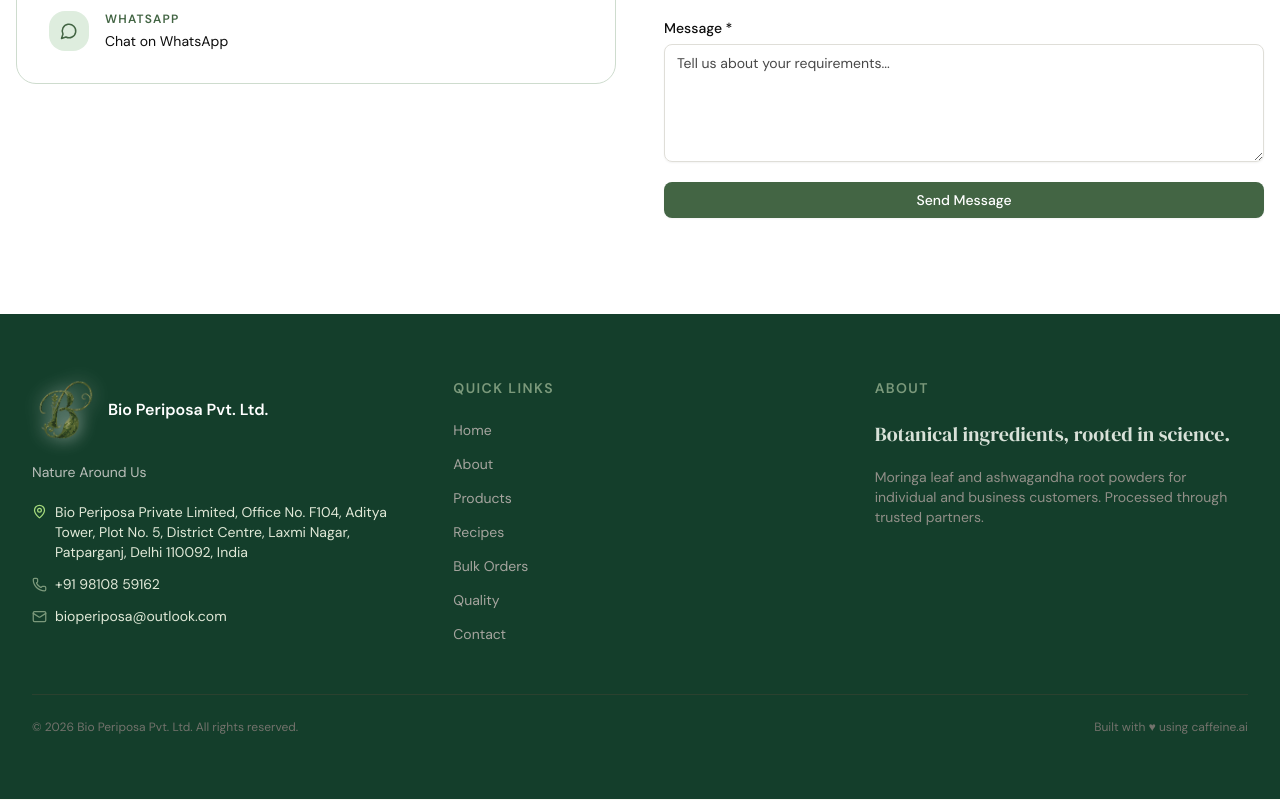
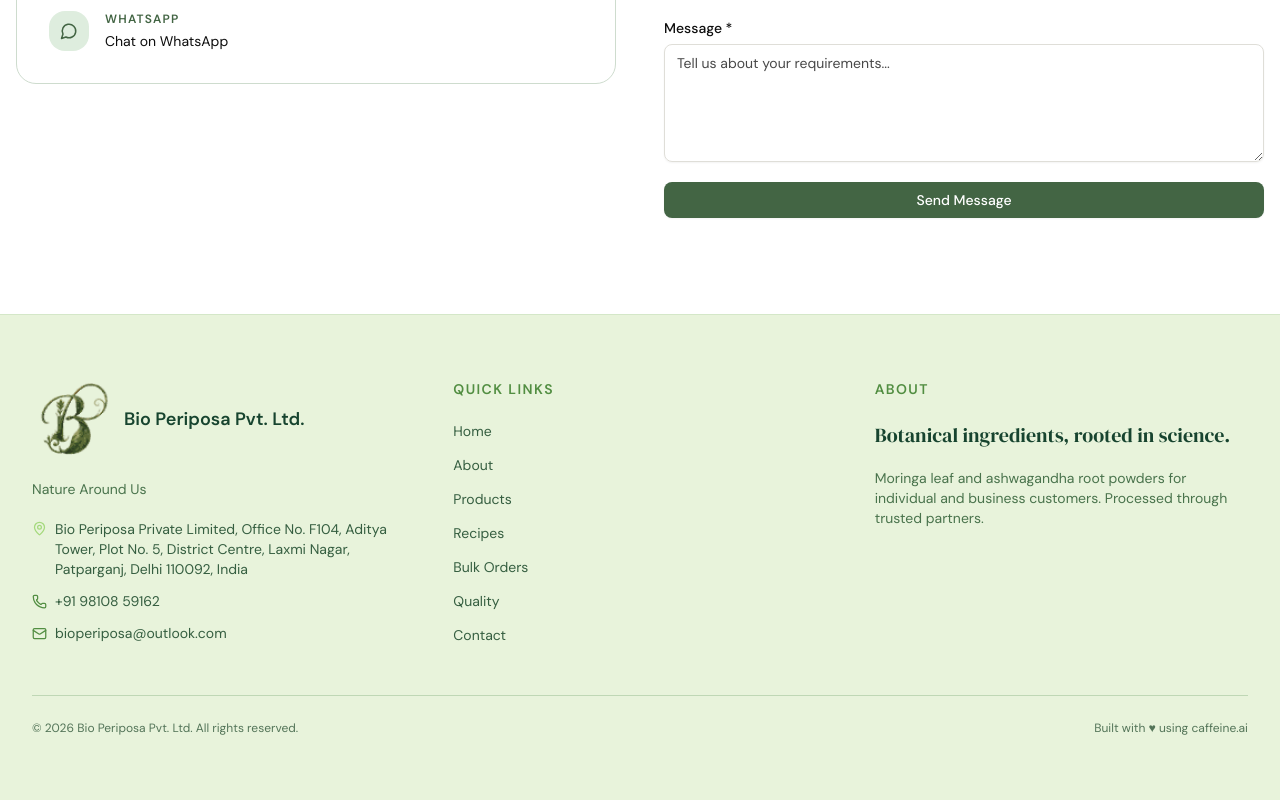
Before and after one commit to chitiagarwal/bio-peri-posa-website, a React (Vite) app in the folder src/frontend/: page /contact in a window 1280 px wide. Shown: the part 669-1469 px from the top of the page. Built offline with nearby package versions, Linux system fonts and the light colour scheme; no server answers; what @icp-sdk/core would draw is missing.

Commit message:
Use soothing pale sage footer for clear botanical logo contrast

```diff
--- a/src/frontend/src/components/Footer.tsx
+++ b/src/frontend/src/components/Footer.tsx
@@ -20,7 +20,7 @@ export default function Footer() {
       ? encodeURIComponent(window.location.hostname)
       : "";
   return (
-    <footer className="bg-[#143e2b] text-white">
+    <footer className="bg-[#e8f3db] text-[#17442f] border-t border-[#d4e7c8]">
       <div className="max-w-7xl mx-auto px-4 sm:px-6 lg:px-8 py-16">
         <div className="grid grid-cols-1 md:grid-cols-3 gap-12">
           {/* Company Details */}
@@ -29,21 +29,21 @@ export default function Footer() {
               <img
                 src={brandLogo}
                 alt="Bio Periposa botanical B logo"
-                className="w-16 h-16 object-contain drop-shadow-[0_0_9px_rgba(255,255,255,0.6)]"
+                className="w-20 h-20 object-contain"
               />
-              <span className="font-sans text-base text-white font-semibold">
+              <span className="font-sans text-lg text-[#17442f] font-bold">
                 Bio Periposa Pvt. Ltd.
               </span>
             </div>
             <p
               className="text-sm font-sans mb-5"
-              style={{ color: "oklch(0.80 0.010 145)" }}
+              style={{ color: "#49734c" }}
             >
               Nature Around Us
             </p>
             <ul
               className="space-y-3 text-sm font-sans"
-              style={{ color: "#e1e9d8" }}
+              style={{ color: "#355e40" }}
             >
               <li className="flex gap-2">
                 <MapPin
@@ -56,19 +56,19 @@ export default function Footer() {
                 </span>
               </li>
               <li className="flex gap-2 items-center">
-                <Phone size={15} style={{ color: "oklch(0.65 0.055 145)" }} />
+                <Phone size={15} style={{ color: "#528e42" }} />
                 <a
                   href="tel:+919810859162"
-                  className="hover:text-white transition-colors"
+                  className="hover:text-[#237a3b] transition-colors"
                 >
                   +91 98108 59162
                 </a>
               </li>
               <li className="flex gap-2 items-center">
-                <Mail size={15} style={{ color: "oklch(0.65 0.055 145)" }} />
+                <Mail size={15} style={{ color: "#528e42" }} />
                 <a
                   href="mailto:bioperiposa@outlook.com"
-                  className="hover:text-white transition-colors"
+                  className="hover:text-[#237a3b] transition-colors"
                 >
                   bioperiposa@outlook.com
                 </a>
@@ -80,7 +80,7 @@ export default function Footer() {
           <div>
             <h3
               className="text-sm font-sans font-semibold uppercase tracking-widest mb-5"
-              style={{ color: "oklch(0.65 0.055 145)" }}
+              style={{ color: "#528e42" }}
             >
               Quick Links
             </h3>
@@ -89,8 +89,8 @@ export default function Footer() {
                 <li key={link.path}>
                   <Link
                     to={link.path}
-                    className="text-sm font-sans transition-colors hover:text-white"
-                    style={{ color: "oklch(0.72 0.008 95)" }}
+                    className="text-sm font-sans transition-colors hover:text-[#237a3b]"
+                    style={{ color: "#355e40" }}
                   >
                     {link.label}
                   </Link>
@@ -103,19 +103,19 @@ export default function Footer() {
           <div>
             <h3
               className="text-sm font-sans font-semibold uppercase tracking-widest mb-5"
-              style={{ color: "oklch(0.65 0.055 145)" }}
+              style={{ color: "#528e42" }}
             >
               About
             </h3>
             <p
               className="font-serif text-xl leading-relaxed mb-4"
-              style={{ color: "oklch(0.90 0.015 145)" }}
+              style={{ color: "#17442f" }}
             >
               Botanical ingredients, rooted in science.
             </p>
             <p
               className="text-sm font-sans"
-              style={{ color: "oklch(0.65 0.010 95)" }}
+              style={{ color: "#49734c" }}
             >
               Moringa leaf and ashwagandha root powders for individual and business customers.
               Processed through trusted partners.
@@ -126,8 +126,8 @@ export default function Footer() {
         <div
           className="mt-12 pt-6 flex flex-col sm:flex-row items-center justify-between gap-3 text-xs font-sans"
           style={{
-            borderTop: "1px solid oklch(0.35 0.040 150)",
-            color: "oklch(0.55 0.008 95)",
+            borderTop: "1px solid #bfd7b5",
+            color: "#537458",
           }}
         >
           <span>© {year} Bio Periposa Pvt. Ltd. All rights reserved.</span>
@@ -135,7 +135,7 @@ export default function Footer() {
             href={`https://caffeine.ai?utm_source=caffeine-footer&utm_medium=referral&utm_content=${hostname}`}
             target="_blank"
             rel="noopener noreferrer"
-            className="hover:text-white transition-colors"
+            className="hover:text-[#237a3b] transition-colors"
           >
             Built with ♥ using caffeine.ai
           </a>
```
